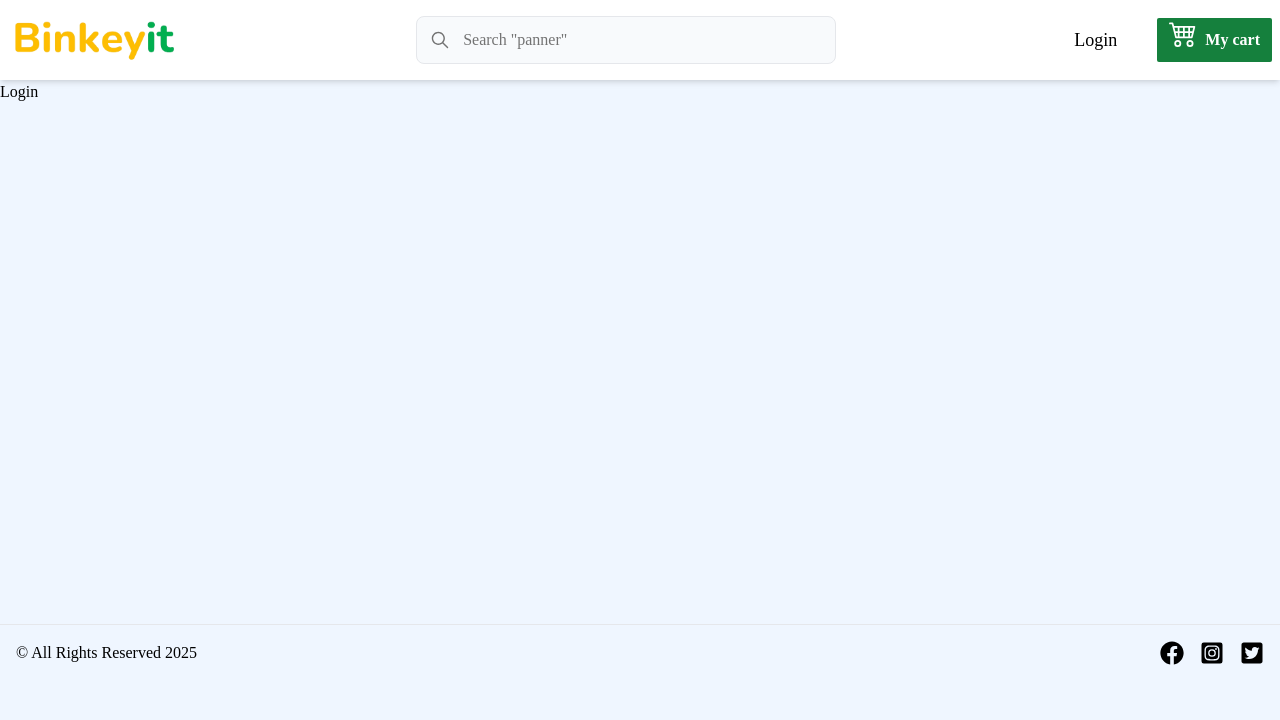
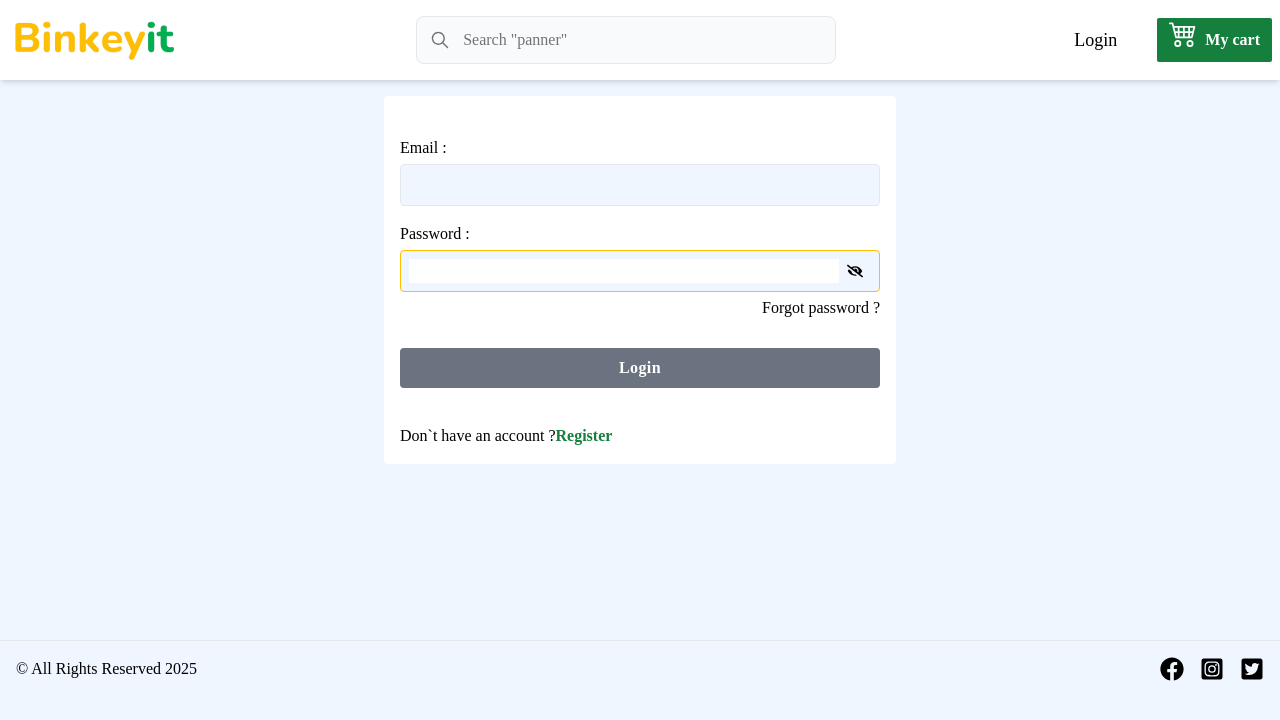
Before and after one commit to ezhil0017/EShopping, a React (Vite) app in the folder client/: page /login in a window 1280 px wide. Shown: the top 720 px of the page. Built offline with nearby package versions, Linux system fonts and the light colour scheme.

Commit message:
user login verified with credentials code added

```diff
--- /dev/null
+++ b/client/src/pages/ForgotPassword.jsx
@@ -0,0 +1,7 @@
+import React from 'react';
+
+const ForgotPassword = () => {
+  return <div>ForgotPassword</div>;
+};
+
+export default ForgotPassword;
--- a/client/src/pages/Login.jsx
+++ b/client/src/pages/Login.jsx
@@ -1,7 +1,120 @@
-import React from 'react';
+import { FaEye } from 'react-icons/fa';
+import { FaEyeSlash } from 'react-icons/fa';
+import toast from 'react-hot-toast';
+import { SummaryApi } from '../../common/summaryApi.js';
+import Axios from '../utils/Axios.js';
+import AxiosToastError from '../utils/AxiosToastError.js';
+import { Link, useNavigate } from 'react-router-dom';
+import { useState } from 'react';
+const Login = () => {
+  const navigate = useNavigate();
+  const [data, setData] = useState({
+    email: '',
+    password: '',
+  });
+  const [showPassword, setShowPassword] = useState(false);
 
-const Login = () => {
-  return <div>Login</div>;
+  const validateValues = Object.values(data).every((val) => val);
+  const handleChange = (e) => {
+    const { name, value } = e.target;
+    console.log(e.target.name);
+    setData((prev) => {
+      return {
+        ...prev,
+        [name]: value,
+      };
+    });
+  };
+
+  const handleSubmit = async (e) => {
+    e.preventDefault();
+
+    try {
+      const response = await Axios({
+        ...SummaryApi.login,
+        data: data,
+      });
+      if (response.data.error) {
+        toast.error(response.data.message);
+      }
+      if (response.data.success) {
+        toast.success(response.data.message);
+        //  localStorage.setItem('token', response.data.data.token);
+        console.log(response.data.data.token);
+        setData({
+          name: '',
+          email: '',
+        });
+      }
+      navigate('/');
+    } catch (error) {
+      AxiosToastError(error);
+    }
+  };
+  return (
+    <section className='container w-full px-2 mx-auto'>
+      <div className='w-full max-w-lg p-4 mx-auto my-4 bg-white rounded'>
+        <form className='grid gap-4 my-2 my-6' onSubmit={handleSubmit}>
+          <div className='grid gap-1'>
+            <label htmlFor='name'>Email :</label>
+            <input
+              type='text'
+              id='email'
+              autoFocus
+              name='email'
+              className='p-2 border rounded outline-none bg-blue-50 focus-within:border-primary-200'
+              value={data.email}
+              onChange={handleChange}
+            />
+          </div>
+          <div className='grid gap-1'>
+            <label htmlFor='name'>Password :</label>
+            <div className='flex items-center p-2 border rounded bg-blue-50 focus-within:border-primary-200'>
+              <input
+                type={showPassword ? 'text' : 'password'}
+                id='password'
+                autoFocus
+                name='password'
+                className='w-full outline-none'
+                value={data.password}
+                onChange={handleChange}
+              />
+              <div
+                className='px-2 cursor-pointer'
+                onClick={() => setShowPassword((prev) => !prev)}
+              >
+                {showPassword ? <FaEye /> : <FaEyeSlash />}
+              </div>
+            </div>
+            <Link
+              to={'/forgot-password'}
+              className='block ml-auto hover:text-primary-200'
+            >
+              Forgot password ?
+            </Link>
+          </div>
+
+          <button
+            disabled={!validateValues}
+            className={`${
+              validateValues ? 'bg-green-800 hover:bg-green-700' : 'bg-gray-500'
+            } py-2 my-3 font-semibold tracking-wide text-white rounded p-6`}
+          >
+            Login
+          </button>
+        </form>
+        <p>
+          Don`t have an account ?
+          <Link
+            to={'/register'}
+            className='font-semibold text-green-700 hover:text-green-800'
+          >
+            Register
+          </Link>
+        </p>
+      </div>
+    </section>
+  );
 };
 
 export default Login;
--- a/client/src/route/index.jsx
+++ b/client/src/route/index.jsx
@@ -4,6 +4,7 @@ import Home from '../pages/Home';
 import SearchPage from '../pages/SearchPage';
 import Login from '../pages/Login';
 import Register from '../pages/Register';
+import ForgotPassword from '../pages/ForgotPassword';
 
 const router = createBrowserRouter([
   {
@@ -26,6 +27,10 @@ const router = createBrowserRouter([
         path: 'register',
         element: <Register />,
       },
+      {
+        path: 'forgot-password',
+        element: <ForgotPassword />,
+      },
     ],
   },
 ]);
```
